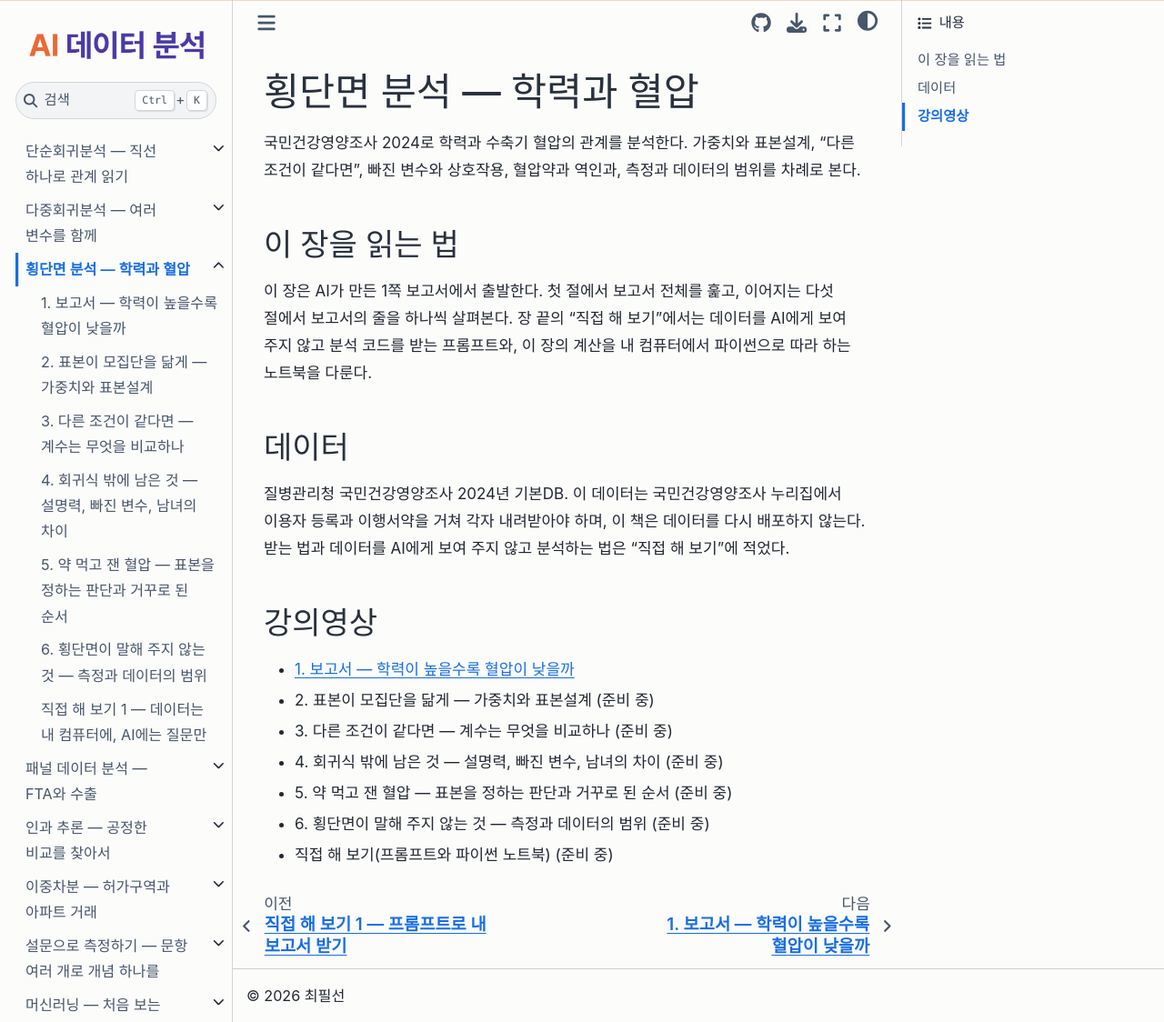
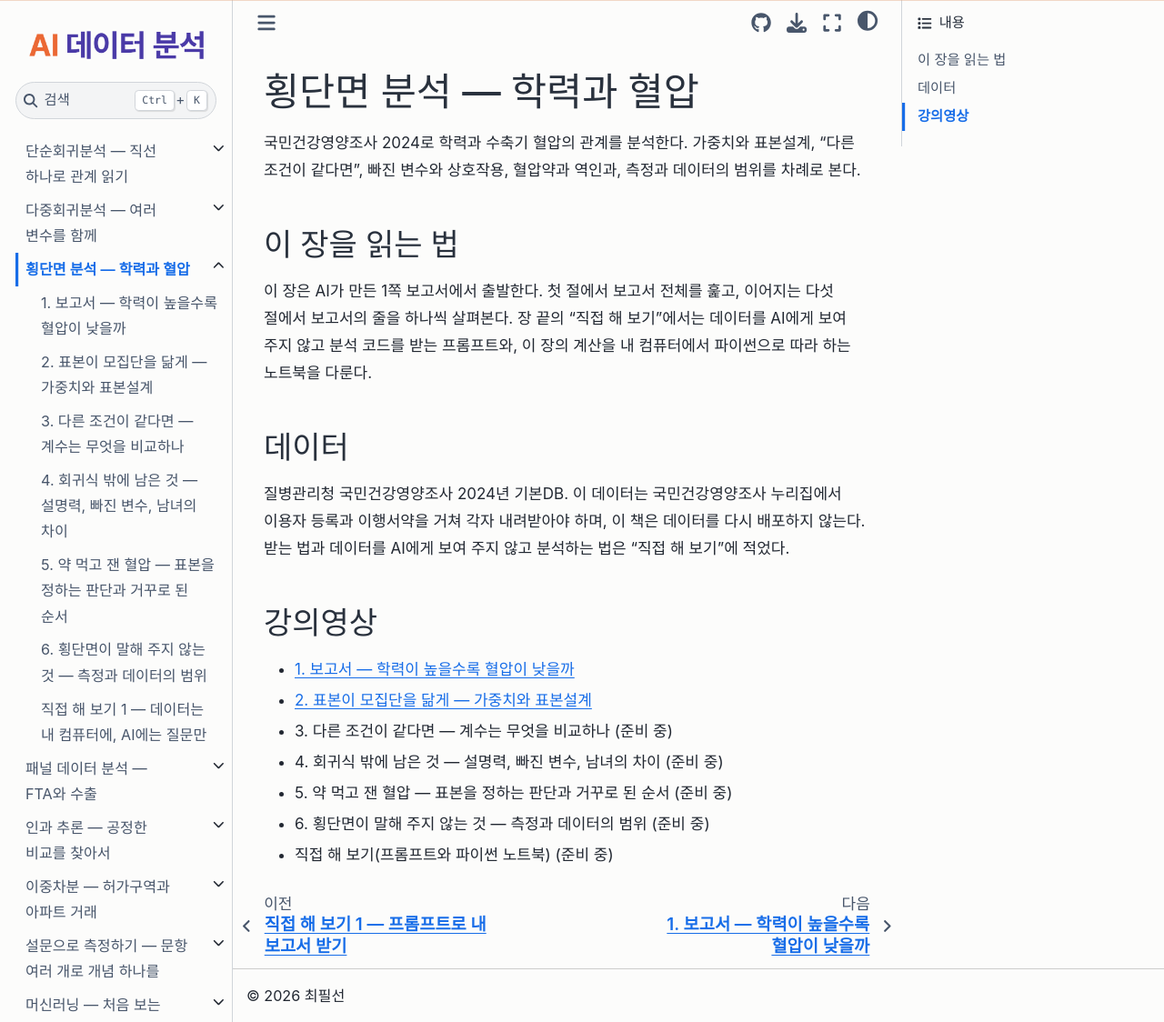
Before and after one commit to pilsunchoi/book5, a Jupyter Book: the page built from health-survey/index.md, in a window 1280 px wide and 1124 px high. Shown: the whole window at 91% size. Built offline with Jupyter Book 1.0.4 settings and Sphinx 7.4.7 and the Sphinx Book theme 1.1.4, drawn with Linux system fonts in a browser that asks for light colours; some web fonts are replaced; pages that are not in the unit, such as notebooks, are missing from menus.

Commit message:
건강 횡단면 장 2편 영상 링크
Co-Authored-By: Claude Opus 5.5 <noreply@anthropic.com>

```diff
--- a/health-survey/index.md
+++ b/health-survey/index.md
@@ -13,7 +13,7 @@
 ## 강의영상
 
 - [1\. 보고서 — 학력이 높을수록 혈압이 낮을까](https://www.youtube.com/watch?v=o648EPGXoTQ)
-- 2\. 표본이 모집단을 닮게 — 가중치와 표본설계 (준비 중)
+- [2\. 표본이 모집단을 닮게 — 가중치와 표본설계](https://www.youtube.com/watch?v=DROOeKNJUIg)
 - 3\. 다른 조건이 같다면 — 계수는 무엇을 비교하나 (준비 중)
 - 4\. 회귀식 밖에 남은 것 — 설명력, 빠진 변수, 남녀의 차이 (준비 중)
 - 5\. 약 먹고 잰 혈압 — 표본을 정하는 판단과 거꾸로 된 순서 (준비 중)
```
